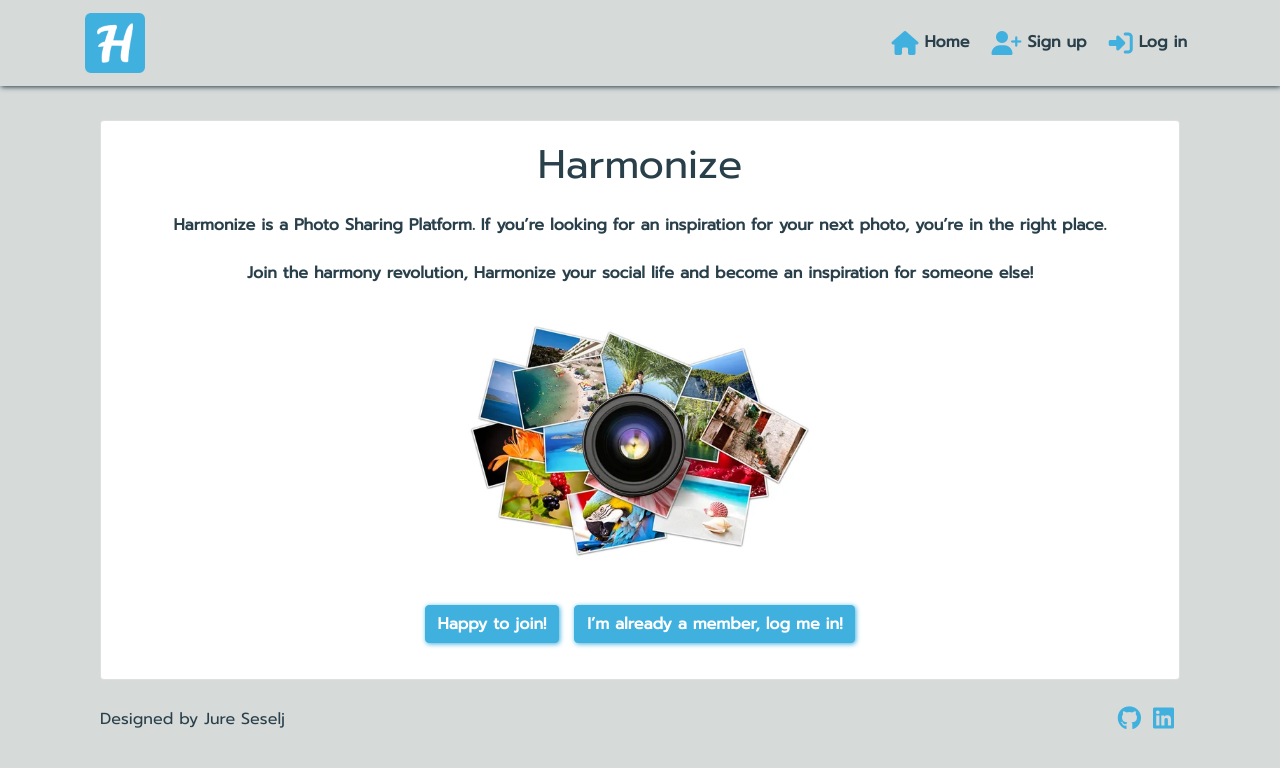
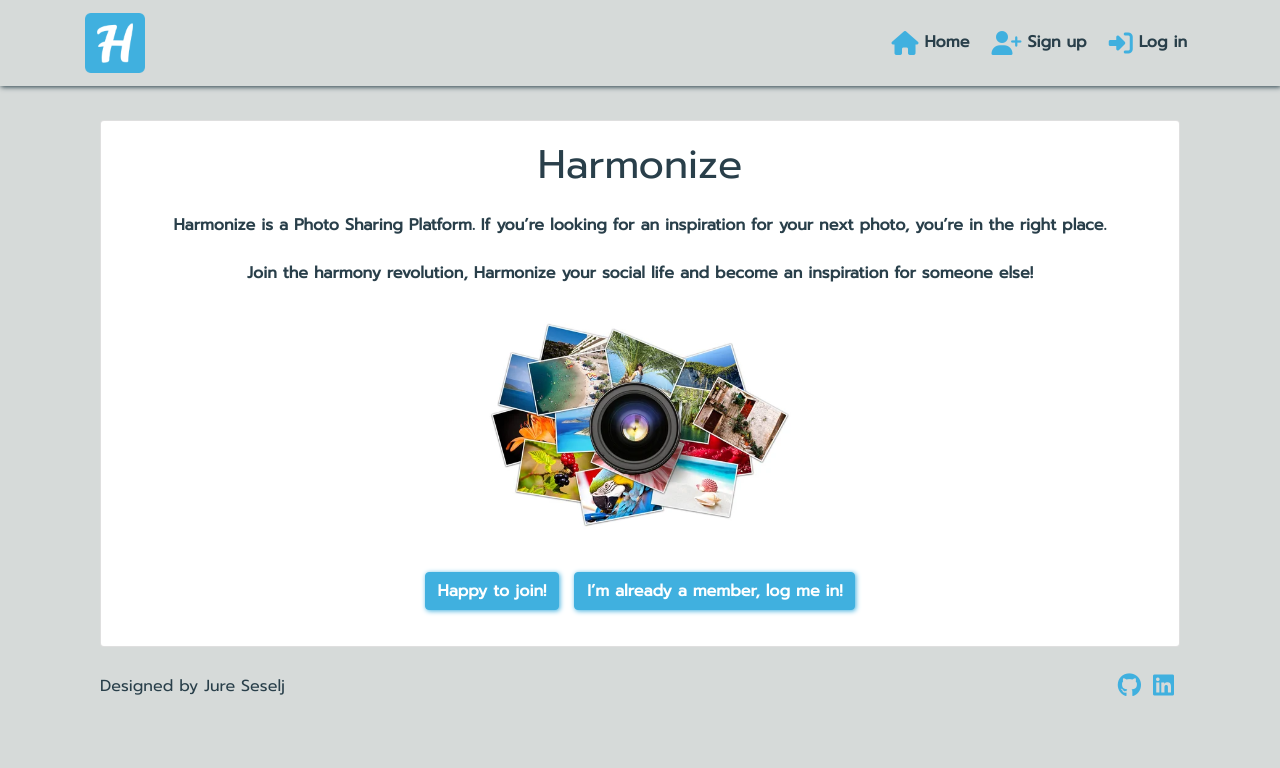
Before and after one commit to JureSeselj/harmonize, a React (Create React App) app: page / in a window 1280 px wide. Shown: the top 768 px of the page. Built offline with nearby package versions, Linux system fonts and the light colour scheme; no server answers.

Commit message:
Modified Landing.module.css file

```diff
--- a/src/styles/Landing.module.css
+++ b/src/styles/Landing.module.css
@@ -1,6 +1,7 @@
 .LandingImage {
-    width: 420px;
-    margin: 0 auto;
+  width: 370px;
+  margin: 0 auto;
+  height: 100%;
 }
 
 .LandingButtonMargin {
@@ -17,14 +18,17 @@
   padding-top: 7px;
 }
 
+/* Remove right margin to the buttons on smaller screens */
 @media all and (max-width: 500px) {
   .LandingButtonMargin {
     margin-right: 0;
   }
 }
 
+/* Adjust landing page image size on smaller screens */
 @media all and (max-width: 440px) {
   .LandingImage {
     width: 80%;
+    height: 80%;
   }
 }
```
